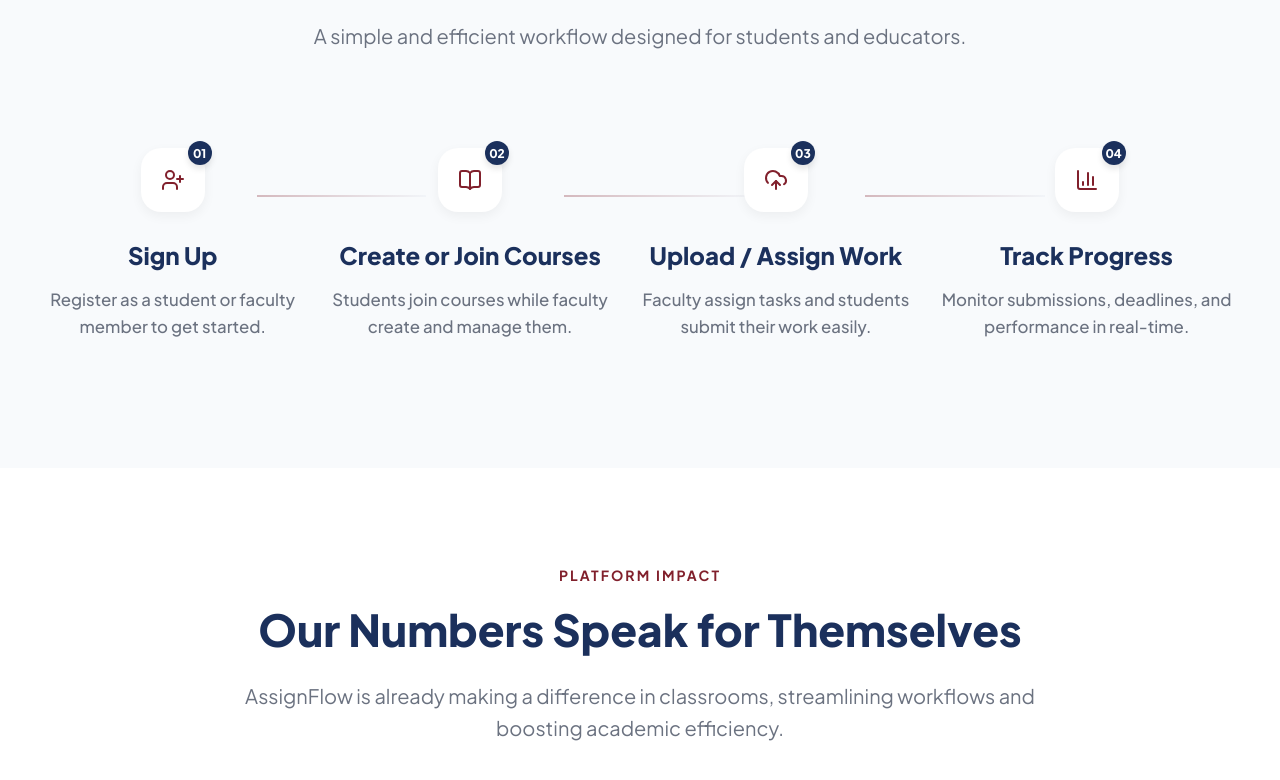
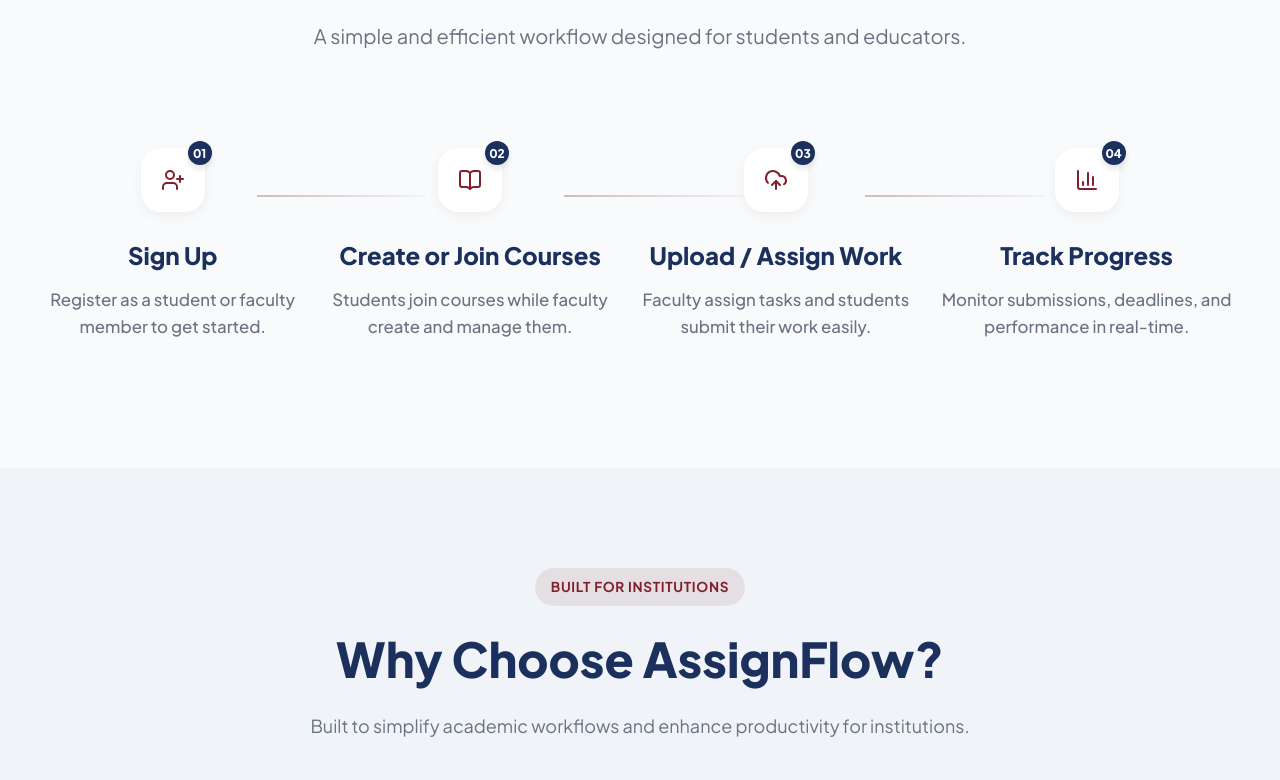
Before and after one commit to Rudrakshsachdev/IILM_AssignFlow, a React (Vite) app in the folder frontend/assignflow/: page / in a window 1280 px wide. Shown: the part 2006-2786 px from the top of the page. Built offline with nearby package versions, Linux system fonts and the light colour scheme; no server answers.

Commit message:
feat: add WhyChooseUsSection component and integrate it into the landing page

```diff
--- /dev/null
+++ b/frontend/assignflow/src/components/landing/WhyChooseUsSection/WhyChooseUsSection.jsx
@@ -0,0 +1,72 @@
+import React from 'react';
+import { motion } from 'framer-motion';
+import WhyCard from '../../ui/WhyCard/WhyCard';
+import styles from './WhyChooseUsSection.module.css';
+
+const reasons = [
+  {
+    title: "Centralized Academic Management",
+    description: "All assignments, submissions, and tracking in one unified platform.",
+    icon: "Layers",
+  },
+  {
+    title: "Role-Based Access System",
+    description: "Separate dashboards for students, faculty, and admin for better control.",
+    icon: "Users",
+    isFeatured: true,
+  },
+  {
+    title: "Secure & Controlled Access",
+    description: "Only authorized institutional users can access the platform.",
+    icon: "ShieldCheck",
+  },
+  {
+    title: "Smart Workflow Automation",
+    description: "Streamlined assignment creation, submission, and evaluation process.",
+    icon: "Workflow",
+  },
+  {
+    title: "Scalable & Future-Ready",
+    description: "Designed to support growing academic needs and advanced features.",
+    icon: "TrendingUp",
+  },
+  {
+    title: "Clean & Intuitive Interface",
+    description: "Minimal, user-friendly UI for a seamless experience.",
+    icon: "LayoutDashboard",
+  },
+];
+
+const WhyChooseUsSection = () => {
+  return (
+    <section className={styles.section} id="why-choose-us">
+      <div className={styles.container}>
+        <motion.div
+          className={styles.header}
+          initial={{ opacity: 0, y: 20 }}
+          whileInView={{ opacity: 1, y: 0 }}
+          viewport={{ once: true }}
+          transition={{ duration: 0.6 }}
+        >
+          <span className={styles.label}>Built for Institutions</span>
+          <h2 className={styles.title}>Why Choose AssignFlow?</h2>
+          <p className={styles.subtitle}>
+            Built to simplify academic workflows and enhance productivity for institutions.
+          </p>
+        </motion.div>
+
+        <div className={styles.grid}>
+          {reasons.map((reason, index) => (
+            <WhyCard
+              key={index}
+              index={index}
+              {...reason}
+            />
+          ))}
+        </div>
+      </div>
+    </section>
+  );
+};
+
+export default WhyChooseUsSection;
--- /dev/null
+++ b/frontend/assignflow/src/components/landing/WhyChooseUsSection/WhyChooseUsSection.module.css
@@ -0,0 +1,77 @@
+.section {
+  padding: 100px 0;
+  position: relative;
+  background-color: var(--bg-color);
+}
+
+.container {
+  max-width: 1200px;
+  margin: 0 auto;
+  padding: 0 2rem;
+}
+
+.header {
+  text-align: center;
+  margin-bottom: 5rem;
+  max-width: 800px;
+  margin-left: auto;
+  margin-right: auto;
+}
+
+.label {
+  display: inline-block;
+  padding: 0.5rem 1rem;
+  background: rgba(129, 32, 44, 0.1);
+  color: var(--primary-color);
+  font-weight: 700;
+  font-size: 0.85rem;
+  border-radius: 999px;
+  margin-bottom: 1.5rem;
+  letter-spacing: 0.05em;
+  text-transform: uppercase;
+}
+
+.title {
+  font-size: clamp(2rem, 5vw, 3rem);
+  font-weight: 800;
+  color: var(--secondary-color);
+  margin-bottom: 1.5rem;
+  line-height: 1.2;
+}
+
+.subtitle {
+  font-size: 1.125rem;
+  color: var(--text-muted);
+  line-height: 1.6;
+}
+
+.grid {
+  display: grid;
+  grid-template-columns: repeat(3, 1fr);
+  gap: 2rem;
+}
+
+@media (max-width: 1024px) {
+  .grid {
+    grid-template-columns: repeat(2, 1fr);
+  }
+}
+
+@media (max-width: 640px) {
+  .grid {
+    grid-template-columns: 1fr;
+    gap: 1.5rem;
+  }
+
+  .section {
+    padding: 60px 0;
+  }
+
+  .header {
+    margin-bottom: 3rem;
+  }
+
+  .title {
+    font-size: 2.25rem;
+  }
+}
--- /dev/null
+++ b/frontend/assignflow/src/components/ui/WhyCard/WhyCard.jsx
@@ -0,0 +1,31 @@
+import React from 'react';
+import { motion } from 'framer-motion';
+import * as LucideIcons from 'lucide-react';
+import styles from './WhyCard.module.css';
+
+const WhyCard = ({ title, description, icon, index, isFeatured }) => {
+  // Dynamically resolve the icon component from Lucide
+  const Icon = LucideIcons[icon] || LucideIcons.HelpCircle;
+
+  return (
+    <motion.div
+      className={`glass-card ${styles.card} ${isFeatured ? styles.featured : ''}`}
+      initial={{ opacity: 0, y: 20 }}
+      whileInView={{ opacity: 1, y: 0 }}
+      viewport={{ once: true }}
+      transition={{ delay: index * 0.1, duration: 0.5 }}
+      whileHover={{ y: -8, scale: 1.02 }}
+    >
+      <div className={styles.iconWrapper}>
+        <Icon className={styles.icon} size={32} />
+      </div>
+      <div className={styles.content}>
+        <h3 className={styles.title}>{title}</h3>
+        <p className={styles.description}>{description}</p>
+      </div>
+      {isFeatured && <div className={styles.badge}>Most Valued</div>}
+    </motion.div>
+  );
+};
+
+export default WhyCard;
--- /dev/null
+++ b/frontend/assignflow/src/components/ui/WhyCard/WhyCard.module.css
@@ -0,0 +1,78 @@
+.card {
+  position: relative;
+  display: flex;
+  flex-direction: column;
+  gap: 1.5rem;
+  padding: 2.5rem 2rem;
+  height: 100%;
+  border-radius: 20px;
+  background: var(--glass-bg);
+  backdrop-filter: blur(16px);
+  border: 1px solid var(--glass-border);
+  box-shadow: var(--shadow-sm);
+  transition: var(--transition);
+  overflow: hidden;
+}
+
+.featured {
+  border: 2px solid var(--primary-color);
+  background: linear-gradient(135deg, rgba(255, 255, 255, 0.9), rgba(129, 32, 44, 0.05));
+  box-shadow: 0 20px 40px rgba(129, 32, 44, 0.1);
+}
+
+.iconWrapper {
+  display: flex;
+  align-items: center;
+  justify-content: center;
+  width: 60px;
+  height: 60px;
+  border-radius: 16px;
+  background: rgba(129, 32, 44, 0.1);
+  color: var(--primary-color);
+  transition: var(--transition);
+}
+
+.card:hover .iconWrapper {
+  background: var(--primary-color);
+  color: white;
+  transform: rotate(10deg);
+}
+
+.content {
+  display: flex;
+  flex-direction: column;
+  gap: 0.75rem;
+}
+
+.title {
+  font-size: 1.25rem;
+  font-weight: 700;
+  color: var(--secondary-color);
+  margin: 0;
+}
+
+.description {
+  font-size: 0.95rem;
+  line-height: 1.6;
+  color: var(--text-muted);
+  margin: 0;
+}
+
+.badge {
+  position: absolute;
+  top: 1rem;
+  right: -2rem;
+  background: var(--primary-color);
+  color: white;
+  padding: 0.25rem 3rem;
+  font-size: 0.75rem;
+  font-weight: 700;
+  transform: rotate(45deg);
+  box-shadow: 0 4px 10px rgba(129, 32, 44, 0.2);
+}
+
+@media (max-width: 768px) {
+  .card {
+    padding: 2rem 1.5rem;
+  }
+}
--- a/frontend/assignflow/src/pages/Landing/Landing.jsx
+++ b/frontend/assignflow/src/pages/Landing/Landing.jsx
@@ -1,6 +1,7 @@
 import Hero from '../../components/Hero/Hero';
 import FeatureSection from '../../components/landing/FeatureSection/FeatureSection';
 import HowItWorksSection from '../../components/landing/HowItWorksSection/HowItWorksSection';
+import WhyChooseUsSection from '../../components/landing/WhyChooseUsSection/WhyChooseUsSection';
 import StatsSection from '../../components/landing/StatsSection/StatsSection';
 import TestimonialsSection from '../../components/landing/TestimonialsSection/TestimonialsSection';
 import CTASection from '../../components/landing/CTASection/CTASection';
@@ -13,6 +14,7 @@ const Landing = () => {
         <Hero />
         <FeatureSection />
         <HowItWorksSection />
+        <WhyChooseUsSection />
         <StatsSection />
         <TestimonialsSection />
         <CTASection />
```
